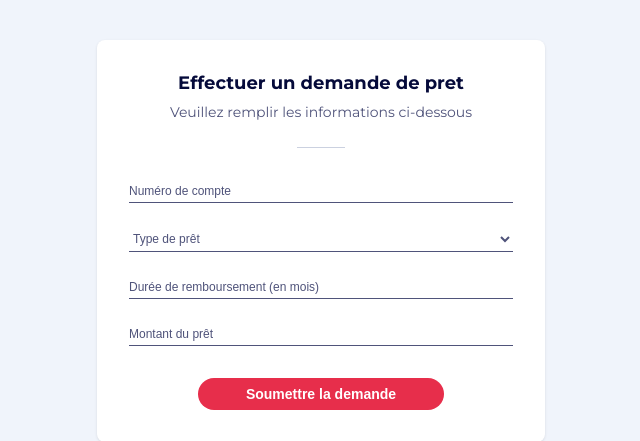
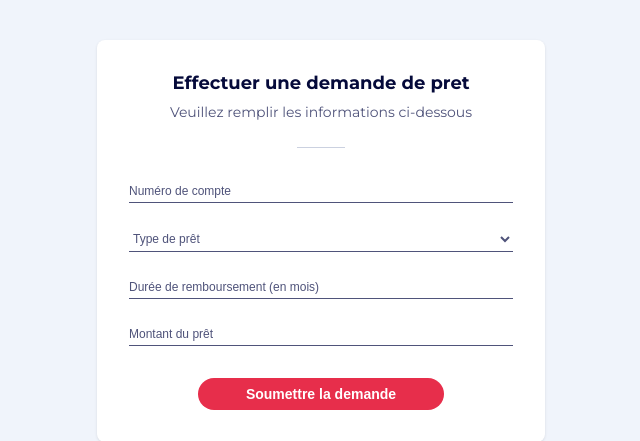
Before and after one commit to Sandratra05/Examen-Projet-Final-S4-2025, a PHP site: page /ETU003197/pret-form.php in a window 1280 px wide. Shown: the part 91-532 px from the top of the page, without its empty margins (319-959 px from the left). Run offline with PHP 8.4, Linux system fonts and the light colour scheme.

Commit message:
Faute d'orthographe

```diff
--- a/pret-form.php
+++ b/pret-form.php
@@ -31,7 +31,7 @@
   <?php include 'header.php'; ?>
   <main class="form-main">
     <form class="personal-info-form" id="form-pret">
-      <h2 class="form-title">Effectuer un demande de pret</h2>
+      <h2 class="form-title">Effectuer une demande de pret</h2>
       <p class="form-subtitle">
         Veuillez remplir les informations ci-dessous
       </p>
--- a/sql/script.sql
+++ b/sql/script.sql
@@ -135,3 +135,6 @@ CREATE TABLE ef_remboursement (
    PRIMARY KEY(id_remboursement),
    FOREIGN KEY(id_pret) REFERENCES ef_pret(id_pret)
 );
+
+ALTER TABLE ef_taux_pret
+ADD COLUMN taux_assurance DECIMAL(5,2);
```
